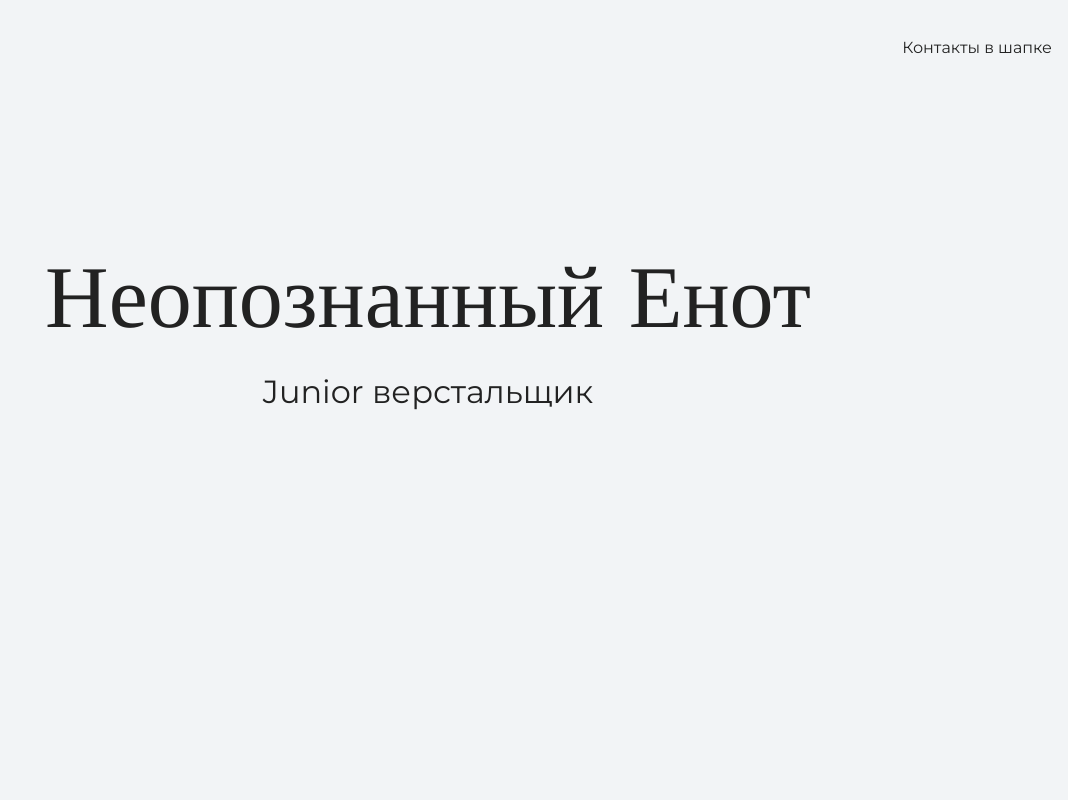
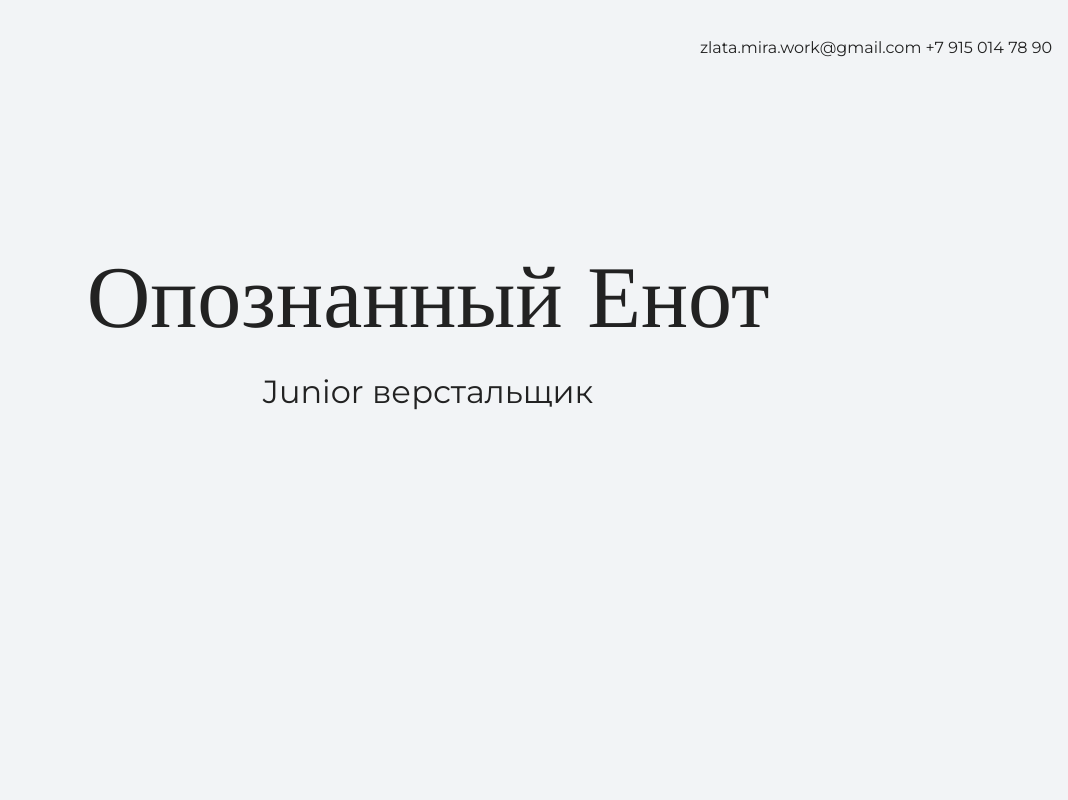
Before and after one commit to ZlataMira/my-site, a plain HTML site: page index.html in a window 1280 px wide. Shown: the top 800 px of the page, without its empty margins (212-1280 px from the left). Drawn offline with nearby package versions, Linux system fonts and the light colour scheme.

Commit message:
Меняет текст на главной странице

```diff
--- a/index.html
+++ b/index.html
@@ -10,13 +10,14 @@
   <body>
     <header class="page-header">
       <div class="container">
-Контакты в шапке
+zlata.mira.work@gmail.com
++7 915 014 78 90
 </div>
     </header>
 
     <section class="hero-image">
 <div class="container">
-      <h1 class="heading">Неопознанный Енот</h1>
+      <h1 class="heading">Опознанный Енот</h1>
       <p>Junior верстальщик</p>
 </div>
     </section>
```
